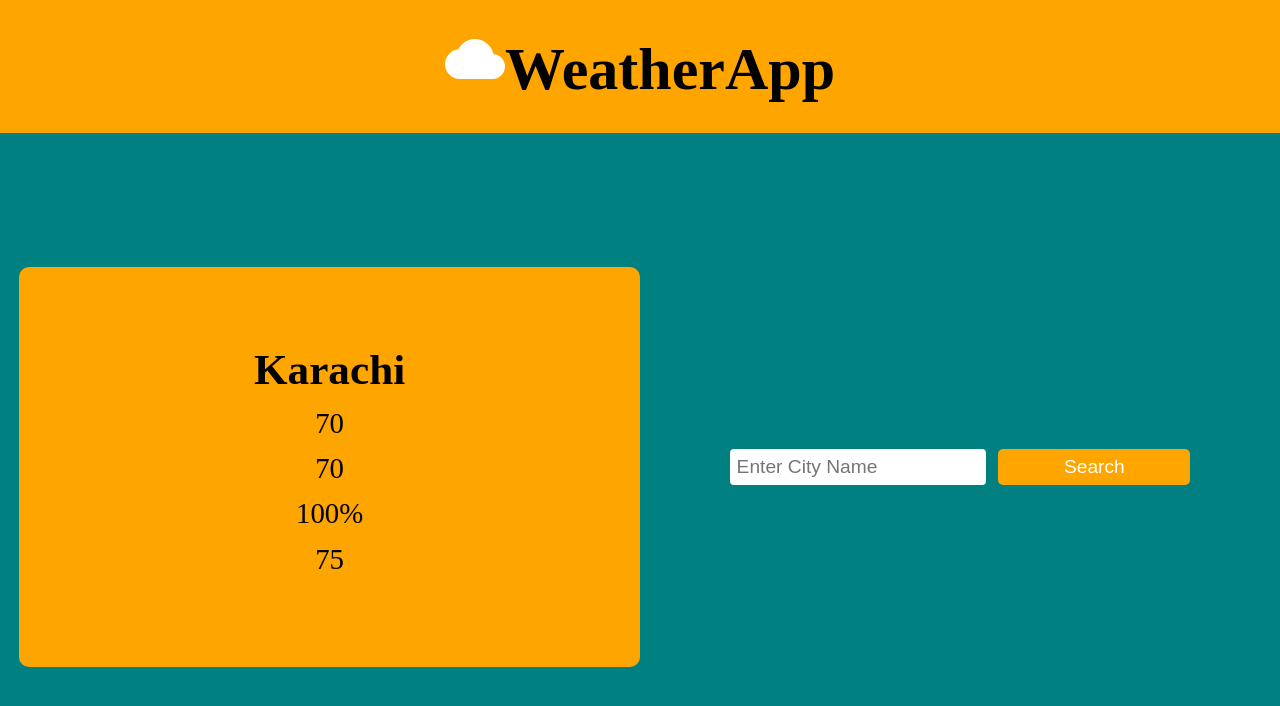
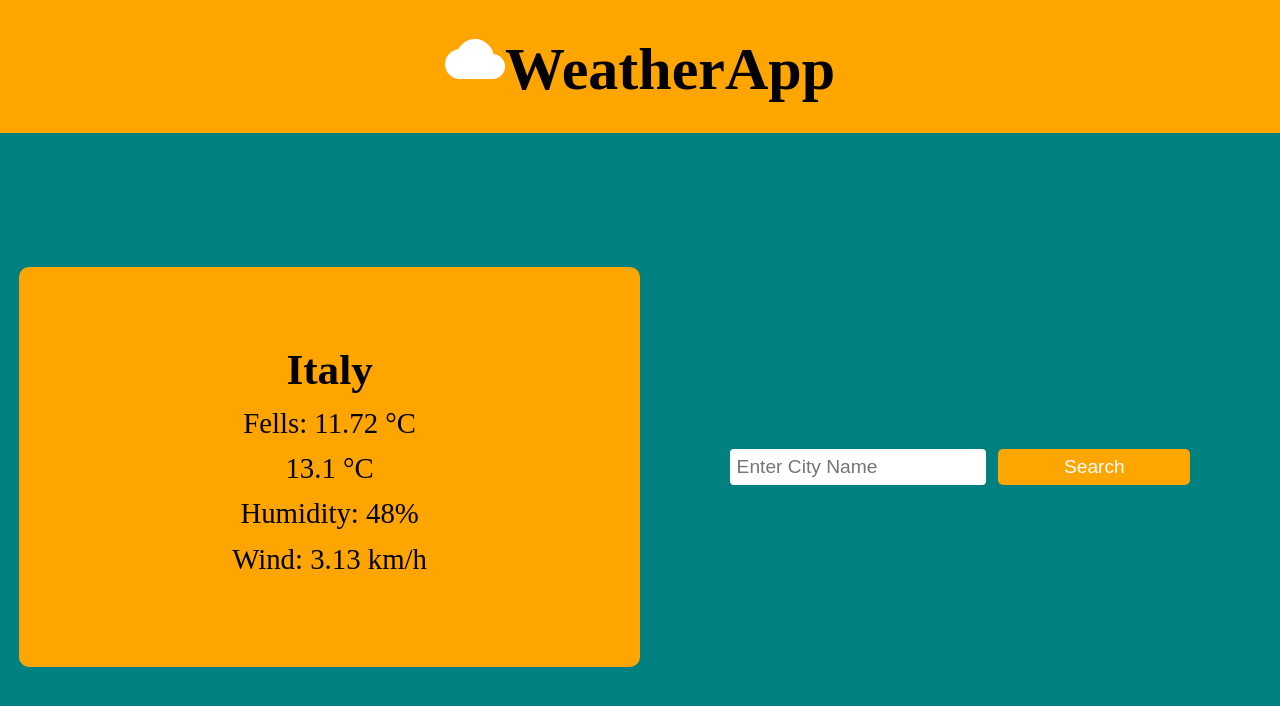
Before and after one commit to husnainsaeed00/weatherApp, a plain HTML site: page index.html in a window 1280 px wide. Drawn offline with Linux system fonts and the light colour scheme.

Commit message:
Updated IInfoCard for SearchResult

```diff
--- a/index.html
+++ b/index.html
@@ -17,11 +17,11 @@
       <h2><span class="material-icons">cloud</span>WeatherApp</h2>
     </header>
     <div class="info-card" id="infoCard">
-      <h2 class="child" id="cityName">Karachi</h2>
-      <p class="child" id="feelsLike">70</p>
-      <p class="child" id="temperature">70</p>
-      <p class="child" id="humidity">100%</p>
-      <p class="child" id="wind">75</p>
+      <h2 class="child" id="cityName">Italy</h2>
+      <p class="child" id="feelsLike">Fells: 11.72 °C</p>
+      <p class="child" id="temperature">13.1 °C</p>
+      <p class="child" id="humidity">Humidity: 48%</p>
+      <p class="child" id="wind">Wind: 3.13 km/h</p>
     </div>
     <form class="form" id="searchForm" novalidate>
       <input type="text" placeholder="Enter City Name" id="searchInput" />
```
